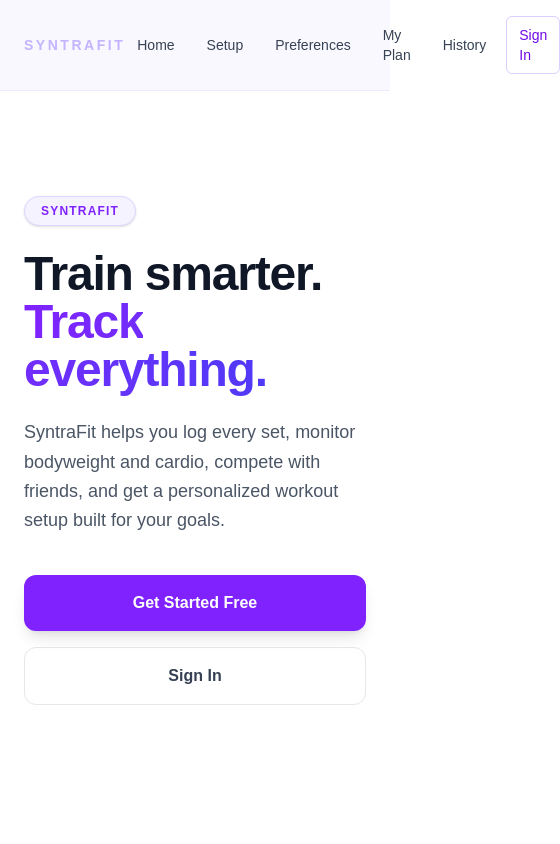
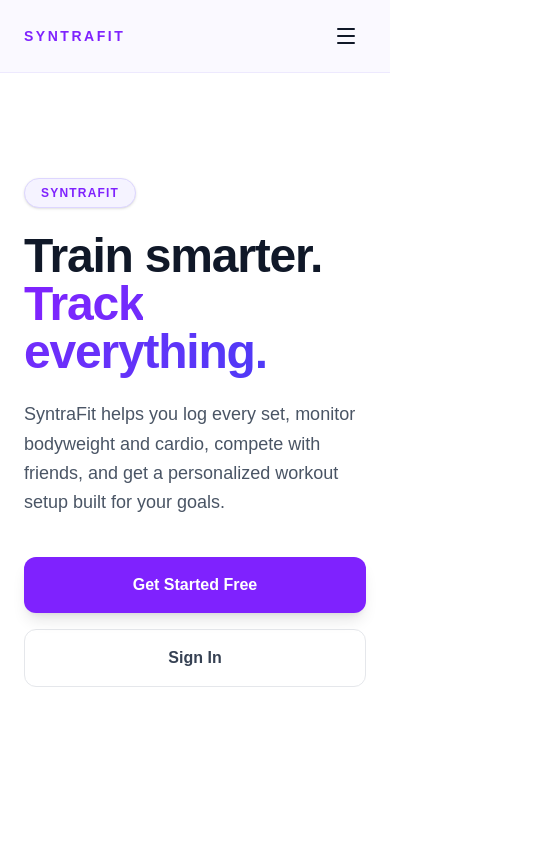
Before and after one commit to asteenburg/syntrafitv2, a Next.js app: page / in a window 390 px wide. Shown: the top 844 px of the page, 560 px wide, since content can reach past the window. Built offline with nearby package versions, Linux system fonts and the light colour scheme.

Commit message:
Update SiteHeader.tsx

```diff
--- a/app/components/SiteHeader.tsx
+++ b/app/components/SiteHeader.tsx
@@ -4,12 +4,14 @@ import Link from "next/link";
 import { useRouter } from "next/navigation";
 import { useEffect, useState } from "react";
 import { getSupabaseClient } from "@/lib/supabaseClient";
+import { Menu, X } from "lucide-react"; // Note: Install lucide-react or use SVG icons
 
 export default function SiteHeader() {
   const router = useRouter();
   const [isAuthenticated, setIsAuthenticated] = useState(false);
   const [isCheckingAuth, setIsCheckingAuth] = useState(true);
   const [isSigningOut, setIsSigningOut] = useState(false);
+  const [mobileMenuOpen, setMobileMenuOpen] = useState(false);
 
   useEffect(() => {
     const supabase = getSupabaseClient();
@@ -41,80 +43,120 @@ export default function SiteHeader() {
 
   const handleSignOut = async () => {
     const supabase = getSupabaseClient();
-    if (!supabase) {
-      return;
-    }
+    if (!supabase) return;
 
     setIsSigningOut(true);
     await supabase.auth.signOut();
     setIsAuthenticated(false);
     setIsSigningOut(false);
+    setMobileMenuOpen(false);
     router.push("/auth");
     router.refresh();
   };
 
+  const navLinks = [
+    { name: "Home", href: "/" },
+    { name: "Setup", href: "/setup" },
+    { name: "Preferences", href: "/preferences" },
+    { name: "My Plan", href: "/plan" },
+    { name: "History", href: "/history" },
+  ];
+
   return (
-    <header className='border-b border-violet-100 bg-[#F9F8FF] backdrop-blur'>
-      <div className='mx-auto flex w-full max-w-6xl items-center justify-between px-6 py-4 md:px-10'>
+    <header className="sticky top-0 z-50 border-b border-violet-100 bg-[#F9F8FF]/80 backdrop-blur-md">
+      <div className="mx-auto flex w-full max-w-6xl items-center justify-between px-6 py-4 md:px-10">
+        {/* Logo */}
         <Link
-          href='/'
-          className='text-sm font-semibold tracking-[0.18em] text-violet-300'
+          href="/"
+          className="z-50 text-sm font-semibold tracking-[0.18em] text-violet-600"
         >
           SYNTRAFIT
         </Link>
-        <nav className='flex items-center gap-2 text-sm'>
-          <Link
-            href='/'
-            className='rounded-md px-3 py-2 text-gray-700 transition hover:bg-gray-100 hover:text-gray-900'
-          >
-            Home
-          </Link>
-          <Link
-            href='/setup'
-            className='rounded-md px-3 py-2 text-gray-700 transition hover:bg-gray-100 hover:text-gray-900'
-          >
-            Setup
-          </Link>
-          <Link
-            href='/preferences'
-            className='rounded-md px-3 py-2 text-gray-700 transition hover:bg-gray-100 hover:text-gray-900'
-          >
-            Preferences
-          </Link>
-          <Link
-            href='/plan'
-            className='rounded-md px-3 py-2 text-gray-700 transition hover:bg-gray-100 hover:text-gray-900'
-          >
-            My Plan
-          </Link>
-          <Link
-            href='/history'
-            className='rounded-md px-3 py-2 text-gray-700 transition hover:bg-gray-100 hover:text-gray-900'
-          >
-            History
-          </Link>
+
+        {/* Desktop Navigation */}
+        <nav className="hidden items-center gap-2 text-sm md:flex">
+          {navLinks.map((link) => (
+            <Link
+              key={link.href}
+              href={link.href}
+              className="rounded-md px-3 py-2 text-gray-700 transition hover:bg-gray-100 hover:text-gray-900"
+            >
+              {link.name}
+            </Link>
+          ))}
+
+          <div className="ml-2 h-4 w-[1px] bg-gray-300" /> {/* Divider */}
+
           {isCheckingAuth ? (
-            <span className='rounded-md border border-gray-300 px-3 py-2 text-gray-500'>
-              ...
-            </span>
+            <span className="px-3 py-2 text-gray-400">...</span>
           ) : isAuthenticated ? (
             <button
-              type='button'
               onClick={handleSignOut}
               disabled={isSigningOut}
-              className='rounded-md border border-[#E60000]/70 px-3 py-2 font-medium text-[#ffb3b3] transition hover:border-[#E60000] hover:bg-[#E60000]/10 disabled:cursor-not-allowed disabled:opacity-70'
+              className="rounded-md border border-red-200 px-3 py-2 font-medium text-red-600 transition hover:bg-red-50 disabled:opacity-50"
             >
-              {isSigningOut ? "Signing Out..." : "Sign Out"}
+              {isSigningOut ? "..." : "Sign Out"}
             </button>
           ) : (
             <Link
-              href='/auth'
-              className='rounded-md border border-violet-400/40 px-3 py-2 font-medium text-violet-700 transition hover:border-violet-500/60 hover:bg-violet-100'
+              href="/auth"
+              className="rounded-md bg-violet-600 px-4 py-2 font-medium text-white transition hover:bg-violet-700"
             >
               Sign In
             </Link>
           )}
         </nav>
+
+        {/* Mobile Menu Button */}
+        <button
+          className="z-50 p-2 md:hidden"
+          onClick={() => setMobileMenuOpen(!mobileMenuOpen)}
+          aria-label="Toggle Menu"
+        >
+          {mobileMenuOpen ? (
+            <X className="h-6 w-6 text-gray-900" />
+          ) : (
+            <Menu className="h-6 w-6 text-gray-900" />
+          )}
+        </button>
+
+        {/* Mobile Navigation Overlay */}
+        {mobileMenuOpen && (
+          <div className="fixed inset-0 z-40 flex flex-col bg-[#F9F8FF] p-6 pt-24 md:hidden">
+            <nav className="flex flex-col gap-4 text-lg font-medium">
+              {navLinks.map((link) => (
+                <Link
+                  key={link.href}
+                  href={link.href}
+                  onClick={() => setMobileMenuOpen(false)}
+                  className="border-b border-gray-100 py-4 text-gray-800"
+                >
+                  {link.name}
+                </Link>
+              ))}
+
+              <div className="mt-4 pt-4">
+                {isCheckingAuth ? null : isAuthenticated ? (
+                  <button
+                    onClick={handleSignOut}
+                    disabled={isSigningOut}
+                    className="w-full rounded-xl bg-red-50 py-4 text-center font-bold text-red-600"
+                  >
+                    {isSigningOut ? "Signing Out..." : "Sign Out"}
+                  </button>
+                ) : (
+                  <Link
+                    href="/auth"
+                    onClick={() => setMobileMenuOpen(false)}
+                    className="block w-full rounded-xl bg-violet-600 py-4 text-center font-bold text-white"
+                  >
+                    Sign In
+                  </Link>
+                )}
+              </div>
+            </nav>
+          </div>
+        )}
       </div>
     </header>
   );
```
